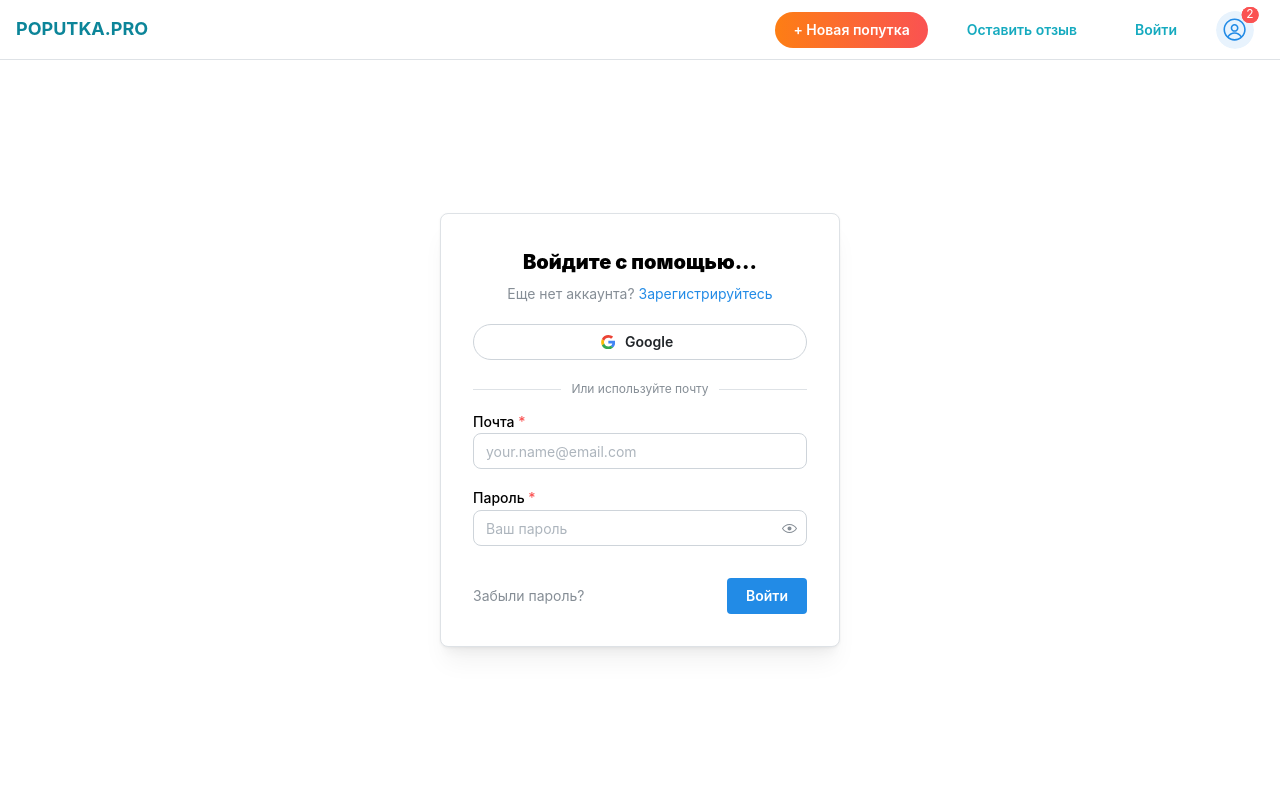
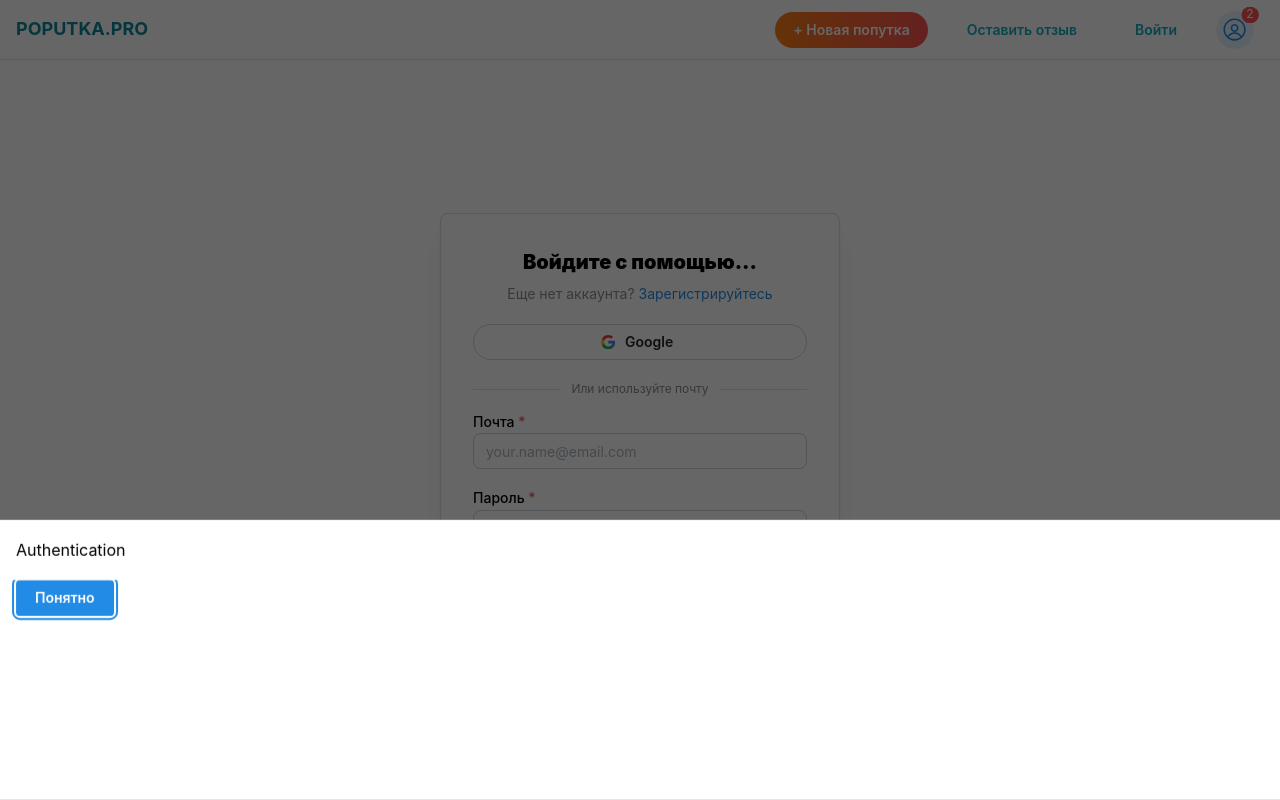
Before and after one commit to bakai-taalaibek/carpool, a Next.js app in the folder client/: page /auth in a window 1280 px wide. Shown: the top 800 px of the page. Built offline with nearby package versions, Linux system fonts and the light colour scheme.

Commit message:
Add drawer to the basic layout for terms

```diff
--- a/client/app/auth/page.tsx
+++ b/client/app/auth/page.tsx
@@ -154,12 +154,17 @@ export default function AuthenticationForm(props: PaperProps) {
         </form>
       </Paper>
       <Modal
+        size="xl"
         opened={isModalOpened}
         onClose={closeModal}
-        title="Условия использования платформы POPUTKA.KG"
+        title={
+          <Text fw="600" fz="18">
+            Условия использования платформы POPUTKA.KG
+          </Text>
+        }
       >
         <Text>
-          <Text fw="700" mb={5}>
+          <Text fw="500" mb={5}>
             1. Введение
           </Text>
           <Text mb={10}>
@@ -167,7 +172,7 @@ export default function AuthenticationForm(props: PaperProps) {
             сервис, вы соглашаетесь с настоящими Условиями использования. Если
             вы не согласны с ними, пожалуйста, не пользуйтесь нашей платформой.
           </Text>
-          <Text fw="700" mb={5}>
+          <Text fw="500" mb={5}>
             2. Описание сервиса
           </Text>
           <Text mb={10}>
@@ -177,7 +182,7 @@ export default function AuthenticationForm(props: PaperProps) {
             транспортных услуг и не несет ответственности за любые инциденты,
             которые могут произойти во время поездок.{" "}
           </Text>
-          <Text fw="700" mb={5}>
+          <Text fw="500" mb={5}>
             3. Требования к пользователям
           </Text>
           <Text mb={10}>
@@ -185,7 +190,7 @@ export default function AuthenticationForm(props: PaperProps) {
             обязаны иметь действующее водительское удостоверение, страховку на
             автомобиль и исправное транспортное средство.{" "}
           </Text>
-          <Text fw="700" mb={5}>
+          <Text fw="500" mb={5}>
             4. Обязанности пользователей
           </Text>
           <Text mb={10}>
@@ -197,7 +202,7 @@ export default function AuthenticationForm(props: PaperProps) {
             вести себя вежливо и корректно при взаимодействии друг с другом на
             платформе и во время поездок.
           </Text>
-          <Text fw="700" mb={5}>
+          <Text fw="500" mb={5}>
             5. Ограничение ответственности
           </Text>
           <Text mb={10}>
@@ -208,7 +213,7 @@ export default function AuthenticationForm(props: PaperProps) {
             не несет ответственности за любые несчастные случаи, споры, травмы
             или убытки.
           </Text>
-          <Text fw="700" mb={5}>
+          <Text fw="500" mb={5}>
             6. Оплата и возврат средств{" "}
           </Text>
           <Text mb={10}>
@@ -218,7 +223,7 @@ export default function AuthenticationForm(props: PaperProps) {
             не несёт ответственности за их результат и финансовые убытки,
             вызванные действиями или бездействием Водителей или Пассажиров.
           </Text>
-          <Text fw="700" mb={5}>
+          <Text fw="500" mb={5}>
             7. Конфиденциальность
           </Text>
           <Text mb={10}>
@@ -232,7 +237,7 @@ export default function AuthenticationForm(props: PaperProps) {
             пользователей, но не несёт ответственности за возможные негативные
             последствия злонамеренных действий третьих лиц (например, хакеров).
           </Text>
-          <Text fw="700" mb={5}>
+          <Text fw="500" mb={5}>
             8. Разрешение споров
           </Text>
           <Text mb={10}>
@@ -240,7 +245,7 @@ export default function AuthenticationForm(props: PaperProps) {
             непосредственно между сторонами. &quot;Попутка&quot; не несет
             ответственности за разрешение споров.
           </Text>
-          <Text fw="700" mb={5}>
+          <Text fw="500" mb={5}>
             9. Прекращение использования
           </Text>
           <Text mb={10}>
@@ -248,7 +253,7 @@ export default function AuthenticationForm(props: PaperProps) {
             аккаунту, если пользователь нарушает настоящие Условия или ведет
             себя неподобающим образом.
           </Text>
-          <Text fw="700" mb={5}>
+          <Text fw="500" mb={5}>
             10. Изменения условий
           </Text>
           <Text mb={10}>
--- a/client/app/basicMantineLayout.tsx
+++ b/client/app/basicMantineLayout.tsx
@@ -1,6 +1,6 @@
 "use client";
 import "@mantine/core/styles.css";
-import React, { useState } from "react";
+import React, { useEffect, useState } from "react";
 import {
   AppShell,
   Group,
@@ -18,15 +18,17 @@ import {
   Box,
   Notification,
   Stack,
+  Drawer,
 } from "@mantine/core";
 import "@mantine/dates/styles.css";
-import { useDisclosure } from "@mantine/hooks";
+import { useDisclosure, useLocalStorage } from "@mantine/hooks";
 import Link from "next/link";
 import { usePathname } from "next/navigation";
 import Footer from "./footer";
 import { useScrollIntoView } from "@mantine/hooks";
 import { IconLogout2, IconSettings } from "@tabler/icons-react";
 import NotificationCustom from "./notificationCustom";
+import dayjs from "dayjs";
 
 export const metadata = {
   title: "Mantine Next.js template",
@@ -55,13 +57,28 @@ export const notifications = [
 ];
 
 export default function BasicMantineLayout({ children }: { children: any }) {
+  const [lastVisited, setLastVisited] = useLocalStorage({
+    key: "lastVisitedPoputka",
+  });
   const [isSidebarOpened, { toggle: toggleSidebar }] = useDisclosure();
   const { scrollIntoView, targetRef } = useScrollIntoView<HTMLDivElement>({
     duration: 800,
   });
   const pathname = usePathname();
+  const [avatarMenuOpened, setAvatarMenuOpened] = useState(false);
+  const [drawerOpened, setDrawerOpened] = useState(false);
 
-  const [opened, setOpened] = useState(false);
+  useEffect(() => {
+    setTimeout(() => {
+      if (dayjs().diff(lastVisited, "days") < 14) {
+        setDrawerOpened(true);
+      }
+    }, 50);
+  }, []);
+
+  if (!dayjs(lastVisited).isSame(dayjs(), "day")) {
+    setLastVisited(dayjs().toISOString());
+  }
 
   return (
     <AppShell
@@ -127,8 +144,8 @@ export default function BasicMantineLayout({ children }: { children: any }) {
                   shadow="md"
                   width={280}
                   position="bottom-end"
-                  opened={opened}
-                  onChange={setOpened}
+                  opened={avatarMenuOpened}
+                  onChange={setAvatarMenuOpened}
                 >
                   <MenuTarget>
                     <Indicator
@@ -214,7 +231,7 @@ export default function BasicMantineLayout({ children }: { children: any }) {
                         py={3}
                       >
                         <Button
-                          onClick={() => setOpened(false)}
+                          onClick={() => setAvatarMenuOpened(false)}
                           component={Link}
                           href="/notifications"
                           variant="light"
@@ -246,6 +263,18 @@ export default function BasicMantineLayout({ children }: { children: any }) {
         {children}
       </AppShell.Main>
       <Footer ref={targetRef} />
+      <Drawer
+        opened={drawerOpened}
+        withCloseButton={false}
+        size="35%"
+        onClose={close}
+        position="bottom"
+        title="Authentication"
+        closeOnClickOutside={false}
+        closeOnEscape={false}
+      >
+        <Button onClick={() => setDrawerOpened(false)}>Понятно</Button>
+      </Drawer>
     </AppShell>
   );
 }
```
